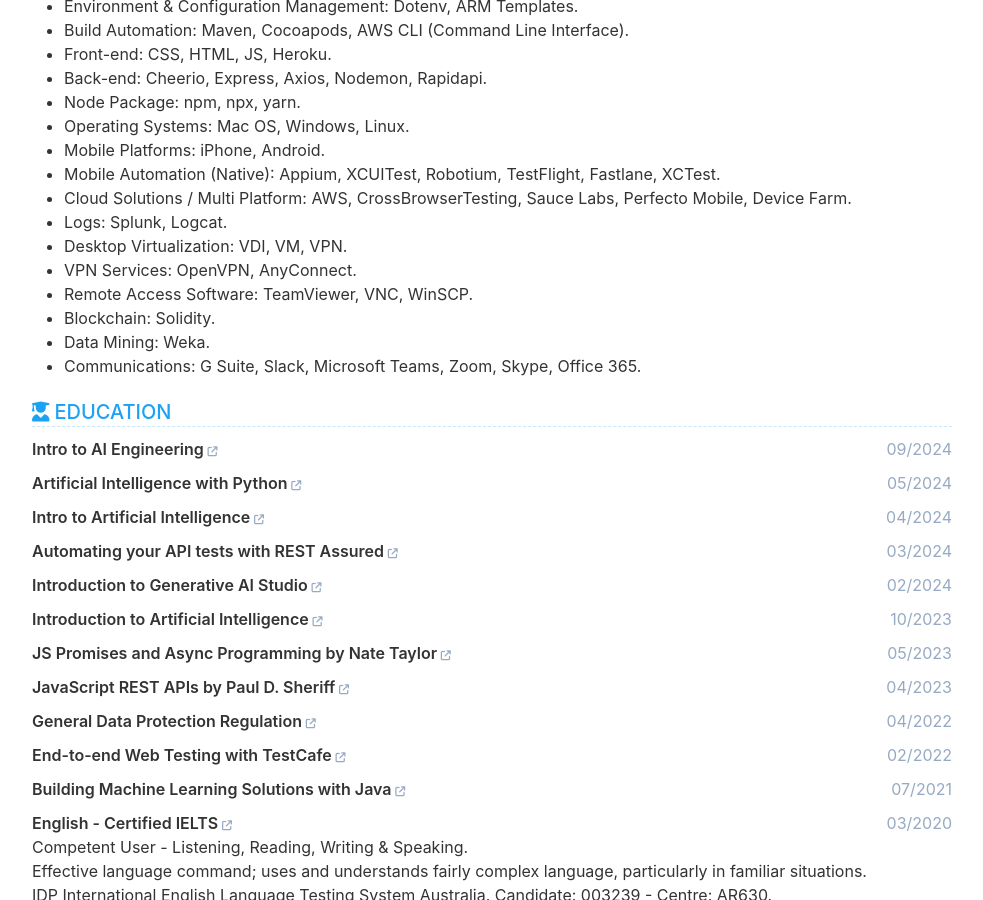
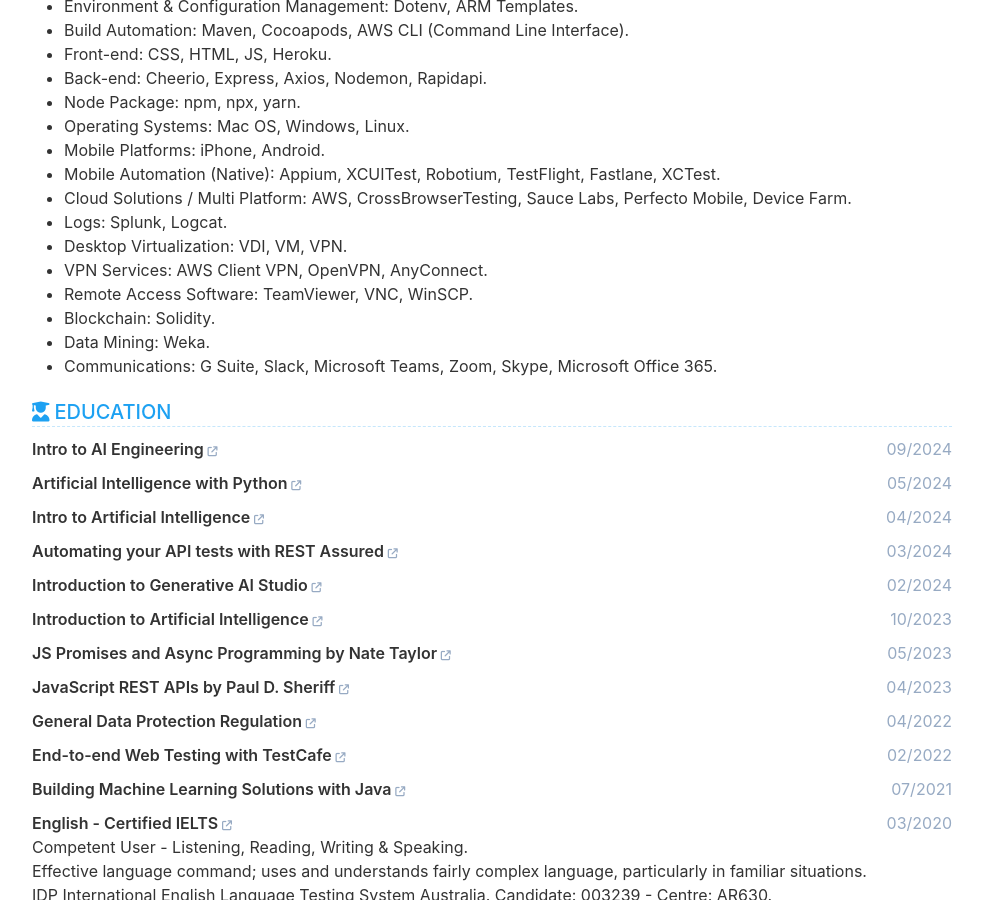
Before and after one commit to cvera08/full-resume, a Jekyll site: the page built from index.html, in a window 1280 px wide and 900 px high, scrolled down 4899 px. Shown: the whole window, without its empty margins (148-1131 px from the left). Built offline with Jekyll 4.4.1, drawn with Linux system fonts in a browser that asks for light colours.

Commit message:
feat: aws vpn & msft communications

```diff
--- a/_data/data.yml
+++ b/_data/data.yml
@@ -301,11 +301,11 @@ organization:
     - Cloud Solutions / Multi Platform: AWS, CrossBrowserTesting, Sauce Labs, Perfecto Mobile, Device Farm.
     - Logs: Splunk, Logcat.
     - Desktop Virtualization: VDI, VM, VPN.
-    - VPN Services: OpenVPN, AnyConnect.
+    - VPN Services: AWS Client VPN, OpenVPN, AnyConnect.
     - Remote Access Software: TeamViewer, VNC, WinSCP.
     - Blockchain: Solidity.
     - Data Mining: Weka.
-    - Communications: G Suite, Slack, Microsoft Teams, Zoom, Skype, Office 365.
+    - Communications: G Suite, Slack, Microsoft Teams, Zoom, Skype, Microsoft Office 365.
 
 
 education:
```
